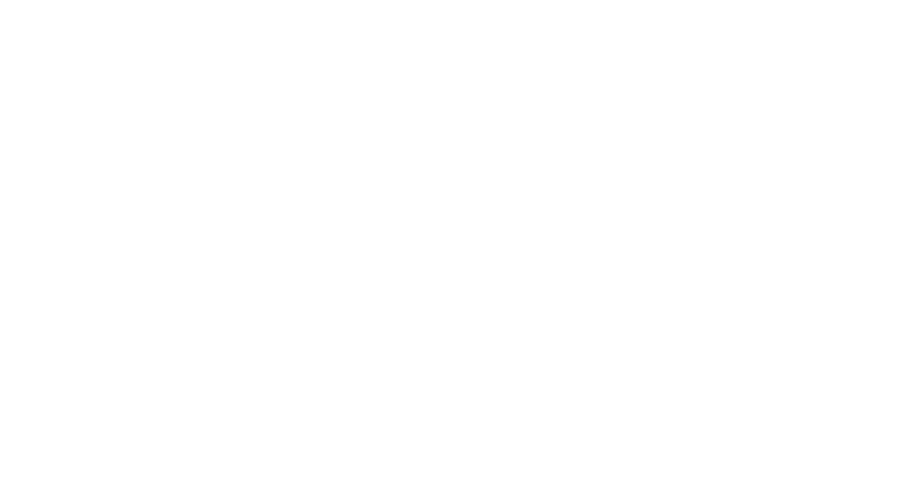
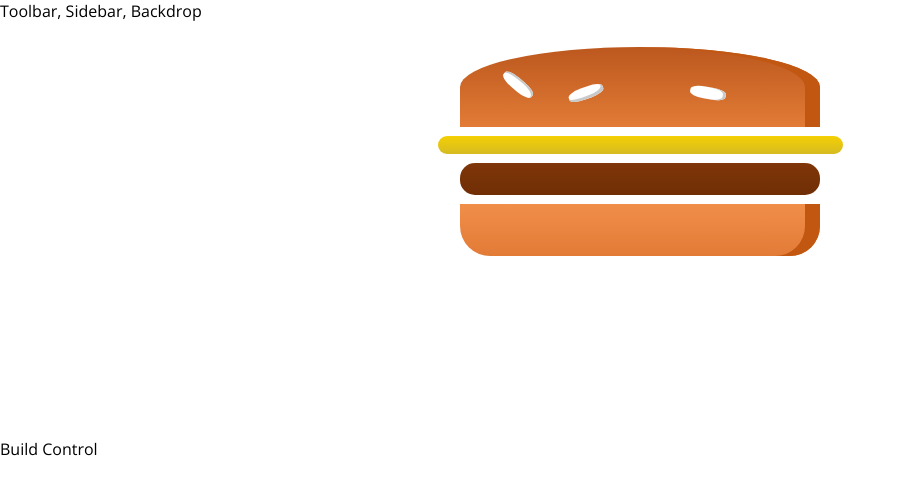
Before and after one commit to SergeyKosarchuk/burger-builder, a React (Create React App) app: page / in a window 1280 px wide. Shown: the top 494 px of the page, without its empty margins (0-906 px from the left). Built offline with nearby package versions, Linux system fonts and the light colour scheme.

Commit message:
Add ingredients

```diff
--- a/package.json
+++ b/package.json
@@ -3,9 +3,11 @@
   "version": "0.1.0",
   "private": true,
   "dependencies": {
+    "prop-types": "^15.7.2",
     "react": "^16.10.1",
     "react-dom": "^16.10.1",
-    "react-scripts": "3.1.2"
+    "react-scripts": "3.1.2",
+    "styled-components": "^4.4.0"
   },
   "scripts": {
     "start": "react-scripts start",
--- a/src/App.js
+++ b/src/App.js
@@ -1,8 +1,13 @@
 import React from 'react';
+import Layout from "./components/Layout/Layout";
+import BurgerBuilder from "./containers/BurgerBuildier/BurderBuilder";
 
 function App() {
   return (
     <div>
+      <Layout>
+        <BurgerBuilder/>
+      </Layout>
     </div>
   );
 }
--- /dev/null
+++ b/src/components/Burger/Burger.js
@@ -0,0 +1,35 @@
+import React from 'react';
+import styled from "styled-components";
+import BurgerIngredient from "./BurgerIngredient/BurgerIngredient";
+
+const Burger = styled.div`
+    width: 100%;
+    margin: auto;
+    height: 250px;
+    overflow: scroll;
+    text-align: center;
+    font-weight: bold;
+    font-size: 1.2rem;
+
+    @media (min-width: 1000px) and (min-height: 700px) {
+        width: 700px;
+        height: 600px;
+    }
+    @media (min-width: 500px) and (min-height: 401px) {
+        width: 450px;
+        height: 400px;
+    }
+    @media (min-width: 500px) and (max-height: 400px) {
+        width: 350px;
+        height: 300px;
+    }
+`;
+
+export default function burger() {
+    return <Burger>
+        <BurgerIngredient type={'bread-top'}/>
+        <BurgerIngredient type={'cheese'}/>
+        <BurgerIngredient type={'meat'}/>
+        <BurgerIngredient type={'bread-bottom'}/>
+    </Burger>
+}
--- /dev/null
+++ b/src/components/Burger/BurgerIngredient/BurgerIngredient.js
@@ -0,0 +1,132 @@
+import React from 'react';
+import PropTypes from 'prop-types';
+import styled from "styled-components";
+
+const BreadBottom = styled.div`
+    height: 13%;
+    width: 80%;
+    background: linear-gradient(#F08E4A, #e27b36);
+    border-radius: 0 0 30px 30px;
+    box-shadow: inset -15px 0 #c15711;
+    margin: 2% auto;
+`;
+
+const BreadTop = styled.div`
+    height: 20%;
+    width: 80%;
+    background: linear-gradient(#bc581e, #e27b36);
+    border-radius: 50% 50% 0 0;
+    box-shadow: inset -15px 0 #c15711;
+    margin: 2% auto;
+    position: relative;
+`;
+
+const Seeds1 = styled.div`
+    width: 10%;
+    height: 15%;
+    position: absolute;
+    background-color: white;
+    left: 30%;
+    top: 50%;
+    border-radius: 40%;
+    transform: rotate(-20deg);
+    box-shadow: inset -2px -3px #c9c9c9;
+    :after {
+        content: "";
+        width: 100%;
+        height: 100%;
+        position: absolute;
+        background-color: white;
+        left: -170%;
+        top: -260%;
+        border-radius: 40%;
+        transform: rotate(60deg);
+        box-shadow: inset -1px 2px #c9c9c9;
+    before {
+        content: "";
+        width: 100%;
+        height: 100%;
+        position: absolute;
+        background-color: white;
+        left: 180%;
+        top: -50%;
+        border-radius: 40%;
+        transform: rotate(60deg);
+        box-shadow: inset -1px -3px #c9c9c9;
+}
+`;
+
+
+const Seeds2 = styled.div`
+    width: 10%;
+    height: 15%;
+    position: absolute;
+    background-color: white;
+    left: 64%;
+    top: 50%;
+    border-radius: 40%;
+    transform: rotate(10deg);
+    box-shadow: inset -3px 0 #c9c9c9;
+    before {
+        content: "";
+        width: 100%;
+        height: 100%;
+        position: absolute;
+        background-color: white;
+        left: 150%;
+        top: -130%;
+        border-radius: 40%;
+        transform: rotate(90deg);
+        box-shadow: inset 1px 3px #c9c9c9;
+`;
+
+const Meat = styled.div`
+    width: 80%;
+    height: 8%;
+    background: linear-gradient(#7f3608, #702e05);
+    margin: 2% auto;
+    border-radius: 15px;
+`;
+
+const Cheese = styled.div`
+    width: 90%;
+    height: 4.5%;
+    margin: 2% auto;
+    background: linear-gradient(#f4d004, #d6bb22);
+    border-radius: 20px;
+`;
+
+const Salad = styled.div`
+    width: 85%;
+    height: 7%;
+    margin: 2% auto;
+    background: linear-gradient(#228c1d, #91ce50);
+    border-radius: 20px;
+`;
+
+const Bacon = styled.div`
+    width: 80%;
+    height: 3%;
+    background: linear-gradient(#bf3813, #c45e38);
+    margin: 2% auto;
+`;
+
+
+const ingredientMapping = {
+    'bread-bottom': <BreadBottom/>,
+    'bread-top': <BreadTop><Seeds1/><Seeds2/></BreadTop>,
+    'meat': <Meat/>,
+    'cheese': <Cheese/>,
+    'salad': <Salad/>,
+    'bacon': <Bacon/>,
+};
+
+export default class BurgerIngredient extends React.Component{
+    render() {
+        return ingredientMapping[this.props.type]
+    }
+}
+
+BurgerIngredient.propTypes = {
+    type: PropTypes.string.isRequired,
+};
--- /dev/null
+++ b/src/components/Layout/Layout.js
@@ -0,0 +1,17 @@
+import React from 'react';
+import styled from 'styled-components';
+
+const Main = styled.main`
+    margin-top: 16px;
+`;
+
+export default function Layout( props ){
+    return (
+        <>
+            <div>Toolbar, Sidebar, Backdrop</div>
+            <Main>
+                {props.children}
+            </Main>
+        </>
+    )
+}
--- /dev/null
+++ b/src/containers/BurgerBuildier/BurderBuilder.js
@@ -0,0 +1,15 @@
+import React from 'react';
+import Burger from "../../components/Burger/Burger";
+
+class BurgerBuilder extends React.Component{
+    render(){
+        return (
+            <>
+                <Burger/>
+                <div>Build Control</div>
+            </>
+        )
+    }
+}
+
+export default BurgerBuilder;
```
Also changed, not shown: src/components/Burger/BurgerIngredient/asd.css (added), 1 other file (tests, documents, lock files or other folders).
